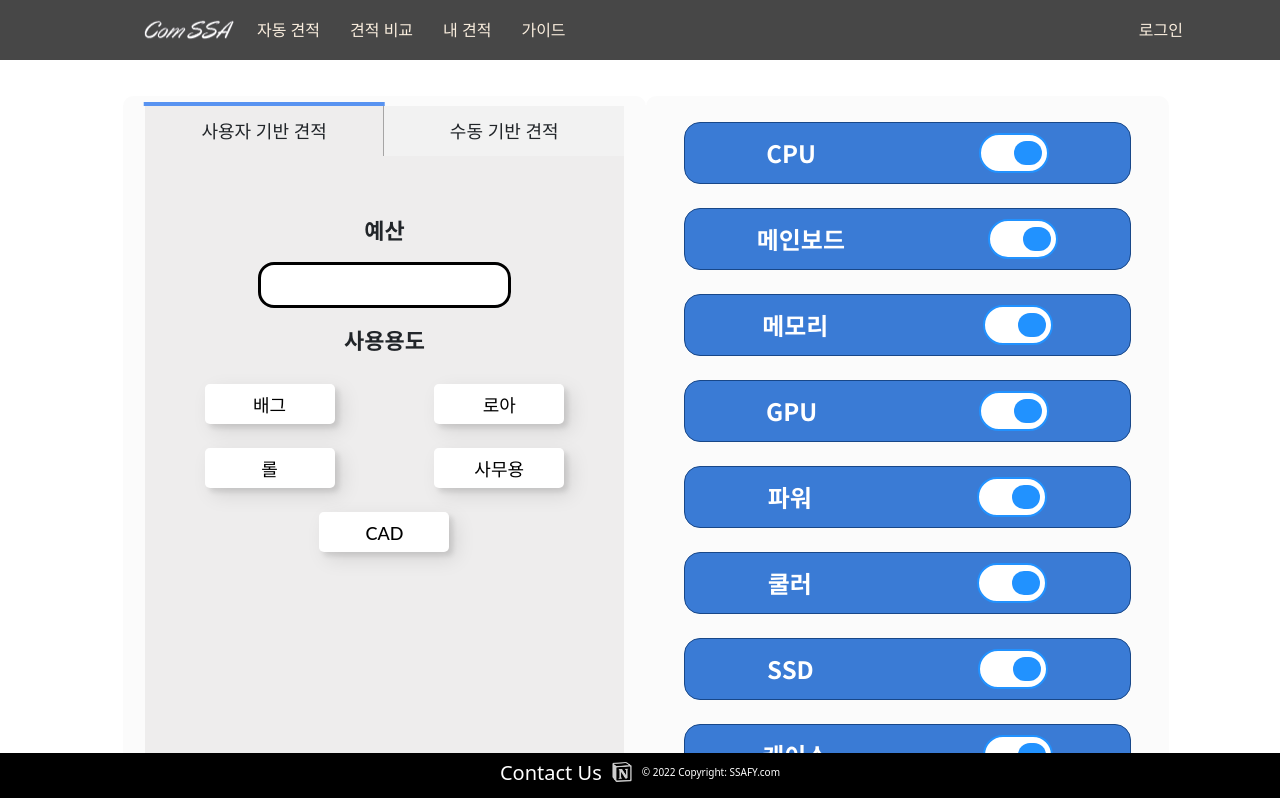
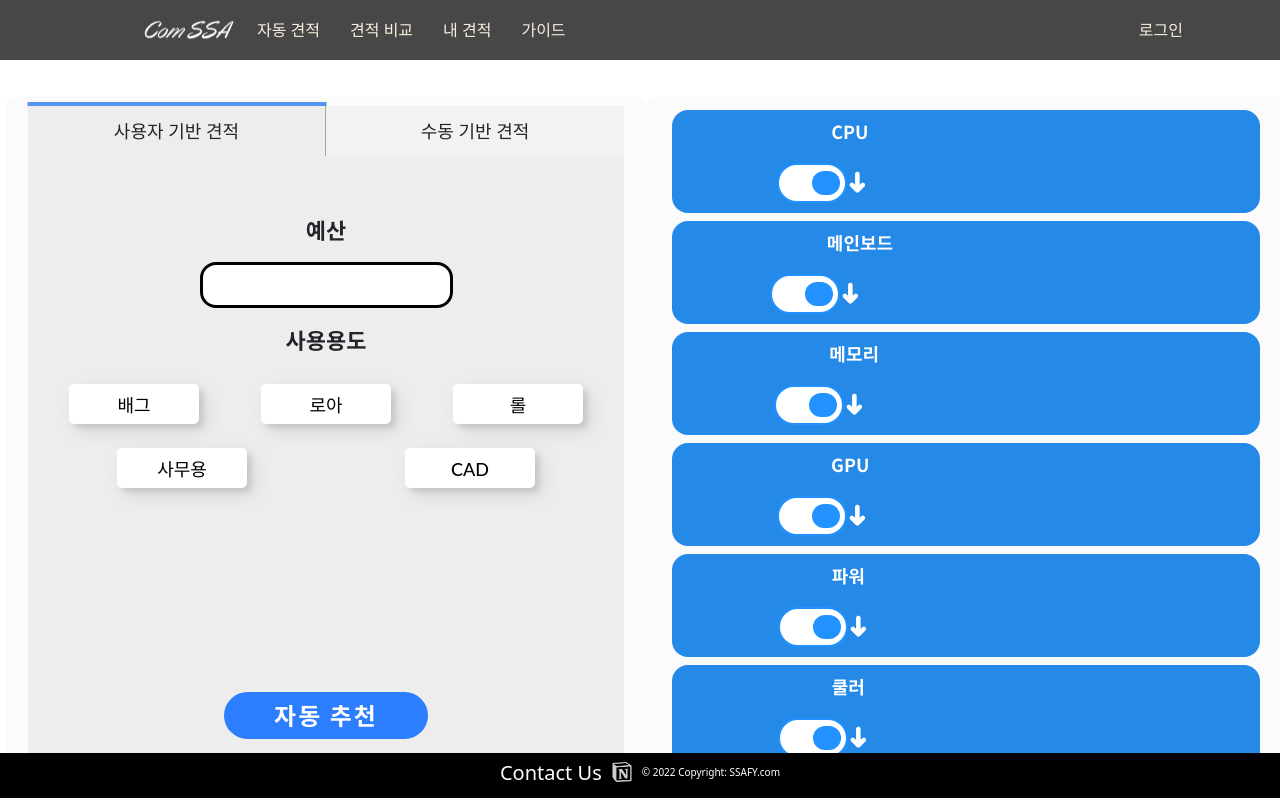
Before and after one commit to hj-kim0/SSAFY_PJT3, a React (Create React App) app in the folder frontend/: page /auto in a window 1280 px wide. Shown: the top 798 px of the page. Built offline with nearby package versions, Linux system fonts and the light colour scheme; what recoil-persist would draw is missing.

Commit message:
Frontend # feat, design : 리스트 디자인, 버튼 토글 기능, 락 디자인 추가, 전반적 리팩토링

```diff
--- a/frontend/src/assets/styles/_common.scss
+++ b/frontend/src/assets/styles/_common.scss
@@ -60,6 +60,12 @@
     justify-content: space-between;
   }
 
+  &.justify-space-around {
+    justify-content: space-around;
+  }
+
+
+
   .f-one {
     flex: 1;
   }
--- a/frontend/src/components/item/ItemCard.jsx
+++ b/frontend/src/components/item/ItemCard.jsx
@@ -17,59 +17,72 @@ const ToggleSwitch = (props) => {
 
     const [isChecked, setIsChecked] = useState(props.isChecked);
 
+
+    const setChecked = () => {
+        let list = {...props.isChecked};
+        list[props.idx] = !list[props.idx];
+        props.setIsCheckedList(list);
+    }
+
     const ToggleChangeHandler = () => {
         const toggleChg = { ...recommend };
-        console.log(toggleChg);
         switch(targetname){
             case `cpu` :
                 toggleChg.cpu = (!toggleChg.cpu);
                 setIsChecked(!isChecked);
                 setRecommend(toggleChg);
+                setChecked();
                 break;
             case `gpu` :
                 toggleChg.gpu = (!toggleChg.gpu);
                 setIsChecked(!isChecked);
                 setRecommend(toggleChg);
+                setChecked();
                 break;
             case `mainboard` :
                 toggleChg.mainboard = (!toggleChg.mainboard);
                 setIsChecked(!isChecked);
                 setRecommend(toggleChg);
+                setChecked();
                 break;
             case `memory` :
                 toggleChg.memory = (!toggleChg.memory);
                 setIsChecked(!isChecked);
                 setRecommend(toggleChg);
+                setChecked();
                 break;
             case `cooler` :
                 toggleChg.cooler = (!toggleChg.cooler);
                 setIsChecked(!isChecked);
                 setRecommend(toggleChg);
+                setChecked();
                 break;
 
             case `ssd` :
                 toggleChg.ssd = (!toggleChg.ssd);
                 setIsChecked(!isChecked);
                 setRecommend(toggleChg);
+                setChecked();
                 break;
             case `power` :
                 toggleChg.power = (!toggleChg.power);
                 setIsChecked(!isChecked);
                 setRecommend(toggleChg);
+                setChecked();
                 break;
             case `tower` :
                 toggleChg.tower = (!toggleChg.tower);
                 setIsChecked(!isChecked);
                 setRecommend(toggleChg);
+                setChecked();
                 break;
             default:
-                console.log(toggleChg);
                 break;
         }
     }
 
     return(
-        <div>
+        <div className="flex align-center button_pos">
 			<div className={`tbutton ${isChecked?'on':''}`} onClick={()=>ToggleChangeHandler()}>
 				<div className={`tcircle ${isChecked?'on':''}`}></div>
 			</div>
@@ -83,17 +96,18 @@ const ItemCard = (props) => {
     //로컬 데이터 초기값.
     const names = useRecoilState(nameState);
     const namedata = names[0].names;
-
-    //자동 추천 request 요청시 보내는 데이터
-    const [recommend, setRecommend] = useRecoilState(recommendState);
-    // console.log(recommend);
-
     //자동 추천 response 받는 데이터
     const [estimate, setEstimate] = useRecoilState(estimateState);
     // console.log(estimate);
+    // console.log(props);
 
 
-    // console.log(props);
+    const [open, setOpen] = useState(true);
+
+    const onChangeOpenHandler = (idx) => {
+        const target = document.getElementById(`detail${idx}`).open;
+        setOpen(target);
+    }
 
     const estimateDeletePartsHandler = () => {
         let tmp = [];
@@ -113,24 +127,39 @@ const ItemCard = (props) => {
         setEstimate(tmp);
     }
     // console.log(namedata[props.idx]);
+
+    // console.log(props.isChecked[`${props.idx}`]);
+    // console.log(props.isChecked[`${props.idx}`])
     return (
-        <div className="p-1 m-2 br-100">
-            <div className="bd-s bdw-1 m-1 br-100 flex top__cover">
-                <div className="notoBold fs-24 flex justify-center align-center list__top">{namedata[props.idx].name}</div>
+        <div className="p-1 br-100 status">
+            <details id={`detail${props.idx}`} className="details br-100 flex top__cover status" open >
+                <summary>
+                <div className="notoBold fs-18 flex justify-space-between list__top"
+                onClick={()=>{
+                onChangeOpenHandler(props.idx);
+                }}>
+                <div className="flex align-center ml-10p">
+                    <div className={`fs-30 ${!props.isChecked[`${props.idx}`] && "visible"}`}>&#128274;</div>
+                    {namedata[props.idx].name}
+                </div>
                 <div className="flex">
-                    <ToggleSwitch idx={props.idx} isChecked={props.isChecked} setIsCheckedList={props.setIsCheckedList}/>
+                    <ToggleSwitch idx={props.idx} isChecked={props.isChecked}
+                    setIsCheckedList={props.setIsCheckedList}/>
+                    <div className="flex align-center">
+                        <b className={`icon ${ open && "open"}`}> ➜ </b></div>
+                    </div>
                 </div>
-            </div>
-            <div className="cover">
+                </summary>
+                <div className="cover">
             {
                 !!(estimate[props.idx].Detail) ? <>
-                <div className="bd-s bdw-3 pb-3 m-2 br-100 flex list__item">
-                    <div className="pt-1 list__item flex justify-center align-center pt-5">
+                <div className="bd-s bdw-3 br-100 flex list__item">
+                    <div className="pt-2 list__item flex justify-center align-center">
                         <img src={`${estimate[props.idx].Detail.imgSrc}`} width="64vw" height="auto"/>
                     </div>
-                    <div className="asd pt-3 notoBold fs-26 ellipsis relative mt-2 w-60p">{estimate[props.idx].Detail.title}</div>
+                    <div className="asd notoBold fs-18 ellipsis relative mt-1 w-60p">{estimate[props.idx].Detail.title}</div>
                     <div>
-                        <div className="pt-3 mt-1">
+                        <div className="mt-1">
                             {/**삭제 버튼 */}
                             <button className="custombtn" onClick={estimateDeletePartsHandler}>
                                 <img src={del} width="32px" height="32px"/>
@@ -138,10 +167,10 @@ const ItemCard = (props) => {
                 </div>
                 </div>
                 <hr className="hrs"/>
-                <div className="fs-22 notoBold cash">
-                    <div className="fs-28 black">가격</div>
+                <div className="fs-18 notoBold cash">
+                    <div className="fs-20 black">가격</div>
                     <div className="flex">
-                    <div className="fs-32 red flex p-1">{estimate[props.idx].Detail.price}</div>
+                    <div className="fs-24 red flex p-1">{estimate[props.idx].Detail.price}</div>
                     <div className="flex justify-center align-center pl-1">원</div>
                     </div>
                 </div>
@@ -149,6 +178,7 @@ const ItemCard = (props) => {
             </> : <></>
             }
             </div>
+            </details>
         </div>
     )
 }
--- a/frontend/src/components/item/ItemCard.scss
+++ b/frontend/src/components/item/ItemCard.scss
@@ -46,12 +46,14 @@
 }
 
 .top__cover{
-    background: #3a7bd5;
+    background: #2589e7;
     border-color: #184788;
 }
 
 .list__top{
     color: #ffffff;
+    padding-bottom:0px;
+    z-index: 500;
 }
 
 .hrs{
@@ -80,11 +82,11 @@
 
     &.complete {
         color: #ffffff;
-        background: #3a7bd5;
+        background: #2589e7;
 
     span{
         background: #ffffff;
-        color: #3a7bd5;
+        color: #2589e7;
         pointer-events: none;
     }
 }
@@ -102,12 +104,69 @@
       border-radius: 100%;
       cursor: pointer;
       font-size: 14px;
-      background: rgba(#3a7bd5, 0.2);
+      background: rgba(#2589e7, 0.2);
       transition: all 0.25s;
 
       &:hover{
-        background: #3a7bd5;
+        background: #2589e7;
         color: #ffffff;
       }
     }
   }
+
+  .details{
+    position: relative;
+
+
+  }
+
+
+.details summary::marker{
+    display: none;
+    content: "";
+}
+details[open] summary::marker {
+    display: none;
+    content: "";
+}
+
+
+  .button_pos{
+    top:-10px;
+    z-index: 1000;
+  }
+
+  .status{
+    min-width: 40vw;
+  }
+
+
+
+  .inline{
+    display: inline-flex;
+  }
+
+.icon {
+    font-size: 28px;
+    color: #ffffff;
+    transform: rotate(0deg);
+    transition: all .2s ease-in-out;
+    visibility: visible !important;
+  }
+
+  .icon.open {
+    transform: rotate(90deg);
+  }
+
+  .ml-10p{
+
+    margin-left: 10%;
+  }
+
+  .visible{
+
+}
+
+.false{
+    visibility: hidden
+}
--- a/frontend/src/screens/AutoManual.jsx
+++ b/frontend/src/screens/AutoManual.jsx
@@ -44,7 +44,7 @@ const AutoManual = () => {
     return(
         <div className="relative mt-5 pt-5 mb-5 structwrapper">
             <div className="flex wrapper">
-            <div className="contents">
+            <div className="contents status">
                 <Tab/>
             </div>
             <div className="row contents">
--- a/frontend/src/screens/AutoManual.scss
+++ b/frontend/src/screens/AutoManual.scss
@@ -8,6 +8,7 @@
 @media (max-width:750px) {
     .wrapper{
         display: inline-block !important;
+        min-width: 750px;
     }
 }
 
@@ -61,3 +62,8 @@
     margin-left: auto;
     margin-right: 6px;
 }
+
+
+.status{
+    min-width: 40vw;
+  }
```
